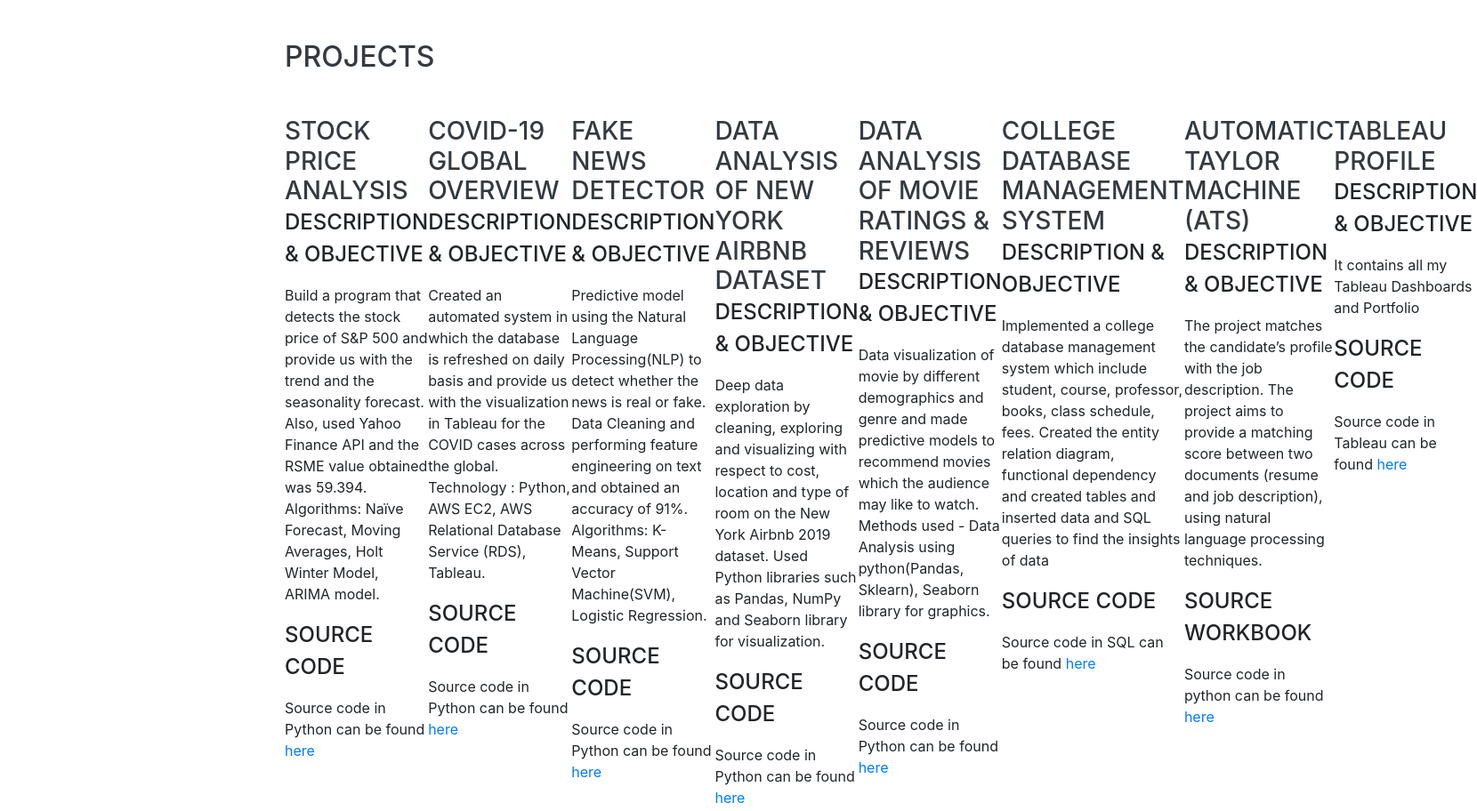
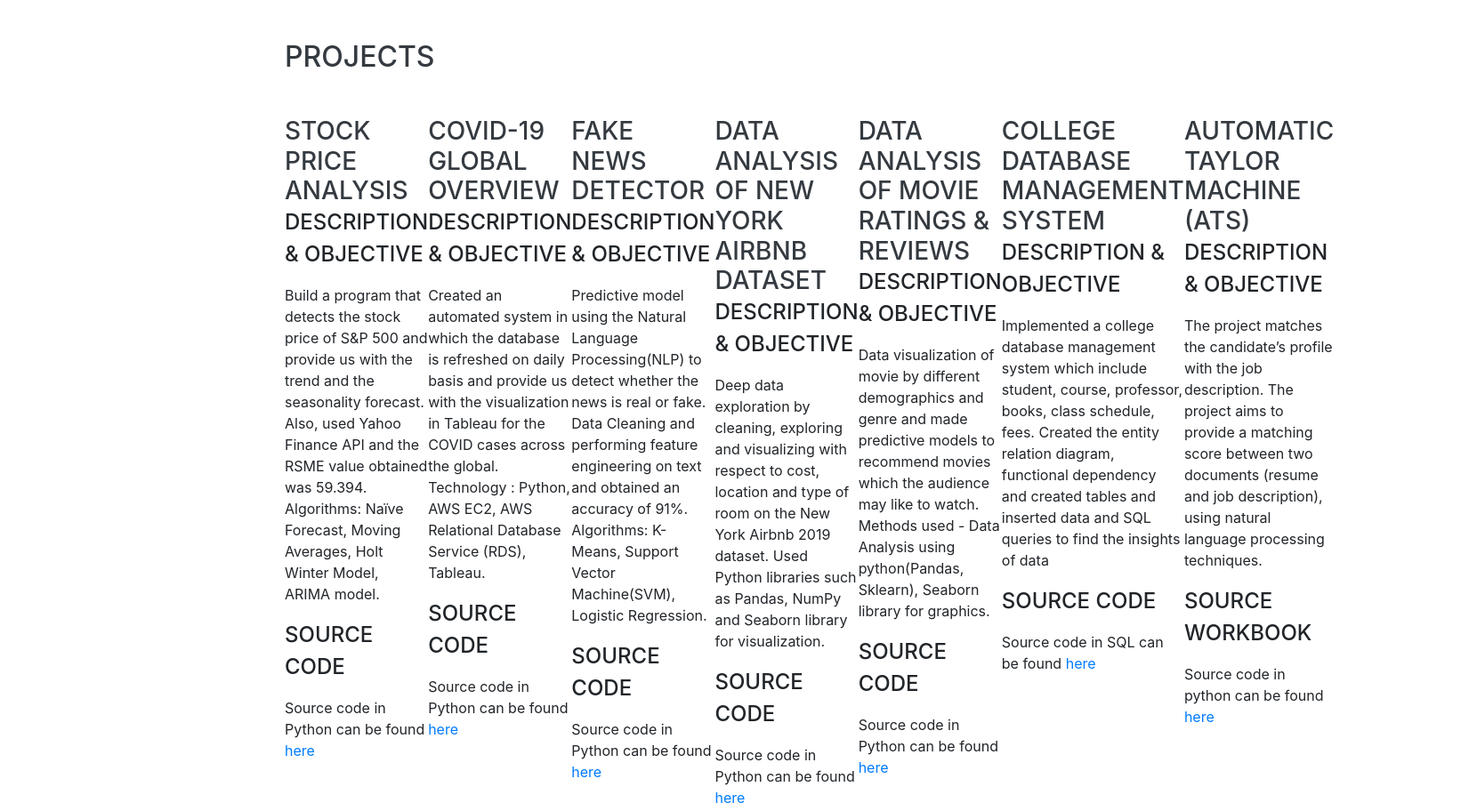
Before and after one commit to arjavkala/arjavkala.github.io, a website with bundled scripts: page index.html in a window 1280 px wide. Shown: the part 3043-3955 px from the top of the page at 89% size, 1660 px wide, since content can reach past the window. Built offline with nearby package versions, Linux system fonts and the light colour scheme; a web font is replaced by a local one.

Commit message:
Update index.html

```diff
--- a/index.html
+++ b/index.html
@@ -267,16 +267,6 @@ such as Customer and Product Analysis, KPI design, Business reporting by generat
 			</span>
           </div>
 
-
-		<div class="resume-item d-flex flex-column flex-md-row justify-content-between mb-5">
-          <div class="resume-content">
-            <h3 class="mb-0">Tableau Profile</h3>
-            <div class="subheading mb-3">Description & Objective</div>
-            <p>It contains all my Tableau Dashboards and Portfolio</p>
-			<div class="subheading mb-3">Source Code</div>
-            <p>Source code in Tableau can be found <a href="https://public.tableau.com/profile/arjav.kala#!/" class="mw-redirect" title= "here">here</a></p>
-          </div>
-
         </div>
 
         </div>
```
